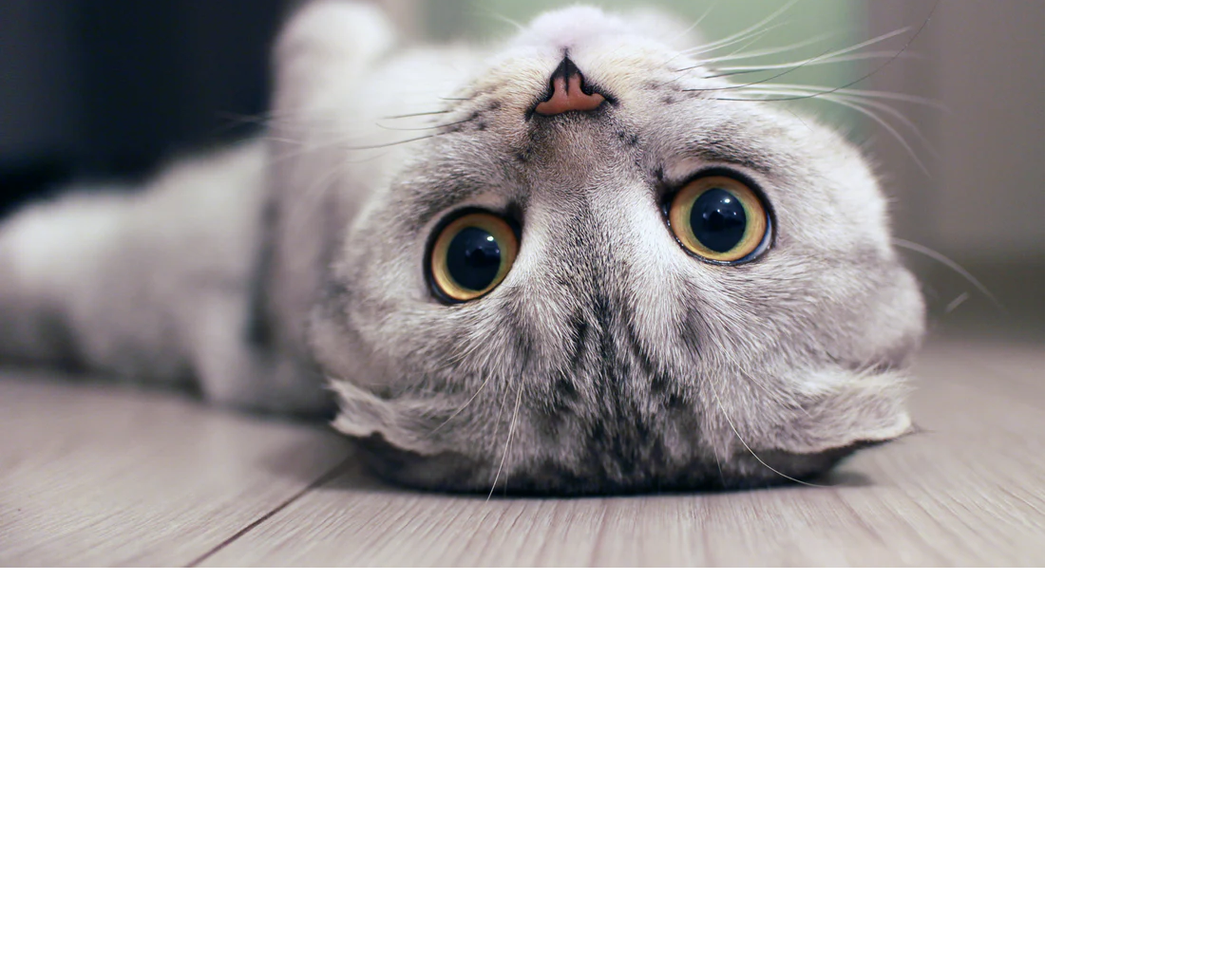
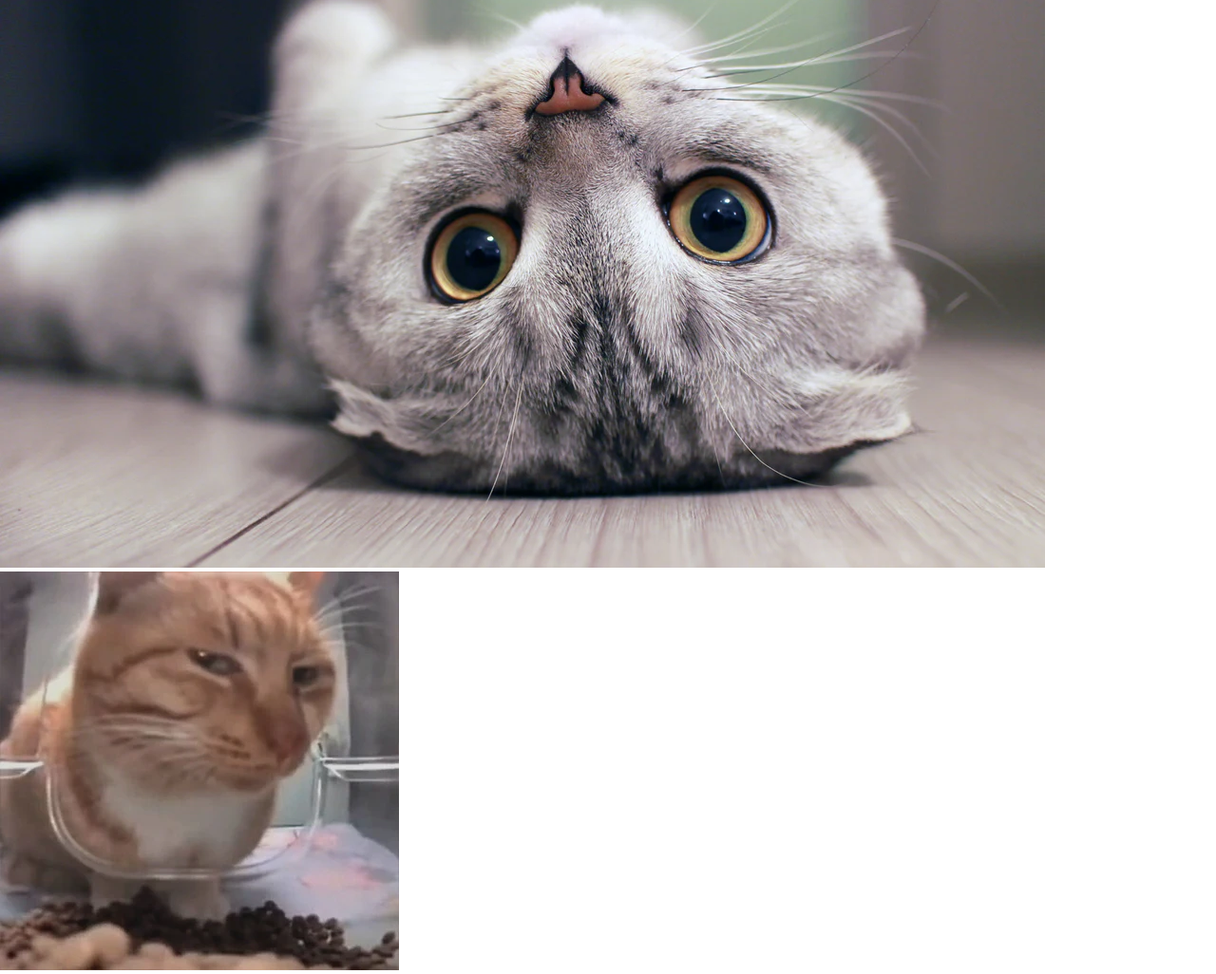
Before and after one commit to smushakbohdan/Laba1, a plain HTML site: page index.html in a window 1280 px wide. Shown: the part 58-1084 px from the top of the page at 95% size. Before the commit the page ends 800 px from the top, so only its background shows below. Drawn offline with Linux system fonts and the light colour scheme.

Commit message:
image adding

```diff
--- a/index.html
+++ b/index.html
@@ -10,5 +10,6 @@
 <body>
 	<h1>Here will be kitties</h1>
 	<img src="img/nice_cat.jpg" alt="Nice cat">
+	<img src="img/image.png" alt="Suspicious cat">
 </body>
 </html>
```
